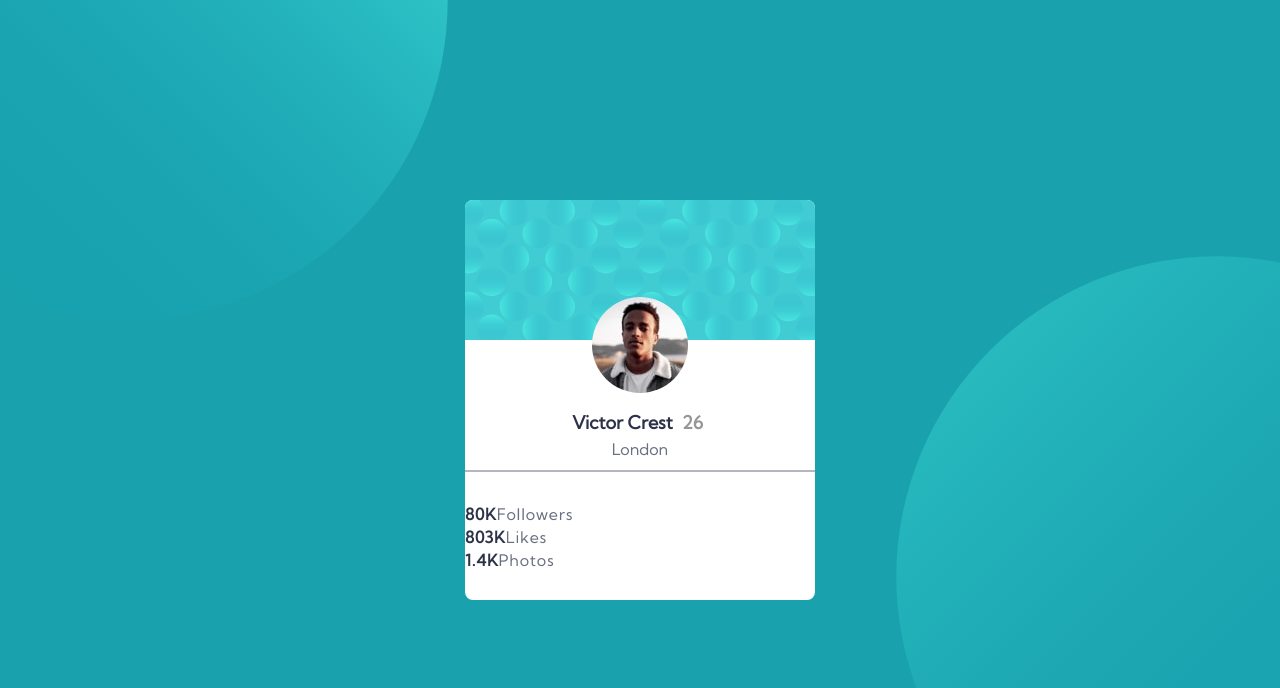
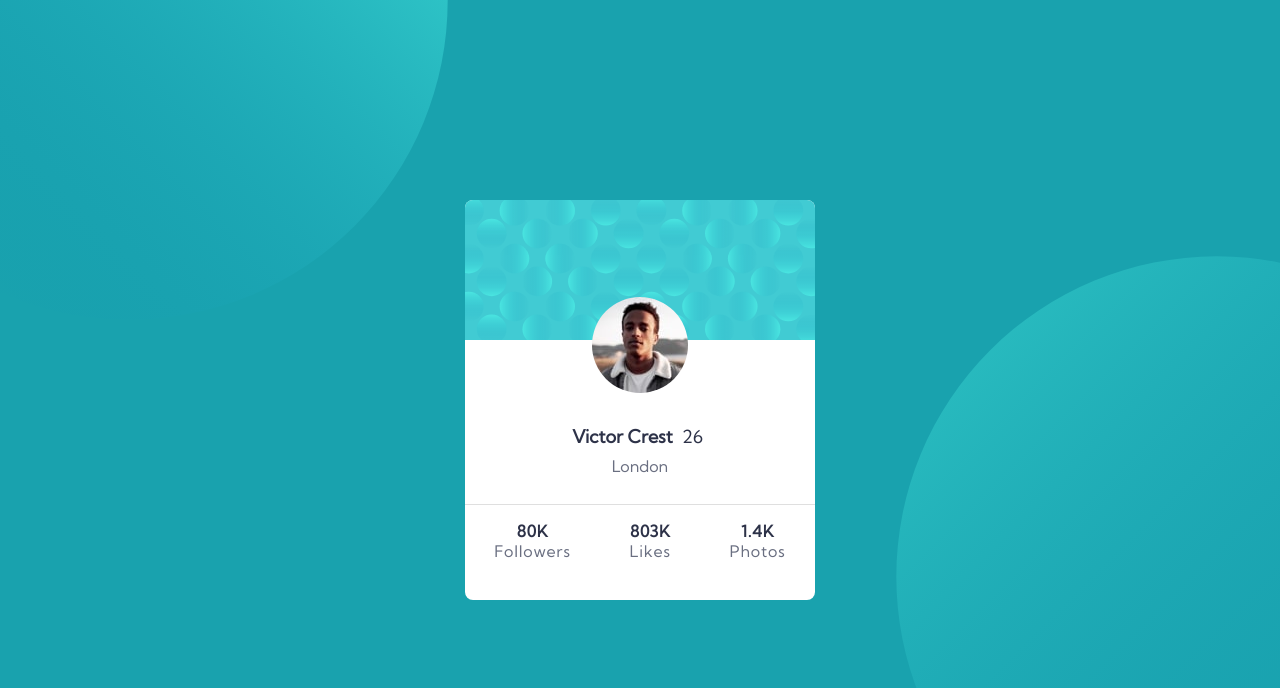
Before and after one commit to jchiwaii/profile-card, a plain HTML site: page index.html in a window 1280 px wide. Drawn offline with Linux system fonts and the light colour scheme.

Commit message:
Update app.css

```diff
--- a/app.css
+++ b/app.css
@@ -61,20 +61,20 @@ body {
   display: flex;
   flex-direction: column;
   align-items: center;
-  transform: translateY(-50%);
+  transform: translateY(-20%);
 }
 
 h1 {
   display: inline-block;
   font-size: inherit;
   font-weight: 700;
-  padding-bottom: 5px;
+  padding-bottom: 8px;
 }
 
 em {
   font-style: normal;
   padding: 0 5px;
-  color: var(--neutral-dark-gray);
+  font-weight: 400;
 }
 
 .details span {
@@ -82,8 +82,20 @@ em {
   width: 100%;
   text-align: center;
   font-size: 16px;
-  border-bottom: 1px solid hsl(227, 10%, 46%);
-  padding-bottom: 12px;
+  border-bottom: 1px solid rgba(150, 150, 150, 0.3);
+  padding-bottom: 28px;
+}
+
+ul {
+  list-style: none;
+  display: flex;
+  justify-content: space-around;
+}
+
+ul li {
+  display: flex;
+  flex-direction: column;
+  align-items: center;
 }
 
 ul li span {
@@ -98,4 +110,5 @@ ul li span {
 }
 .location {
   display: block;
+  font-size: 16px;
 }
```
